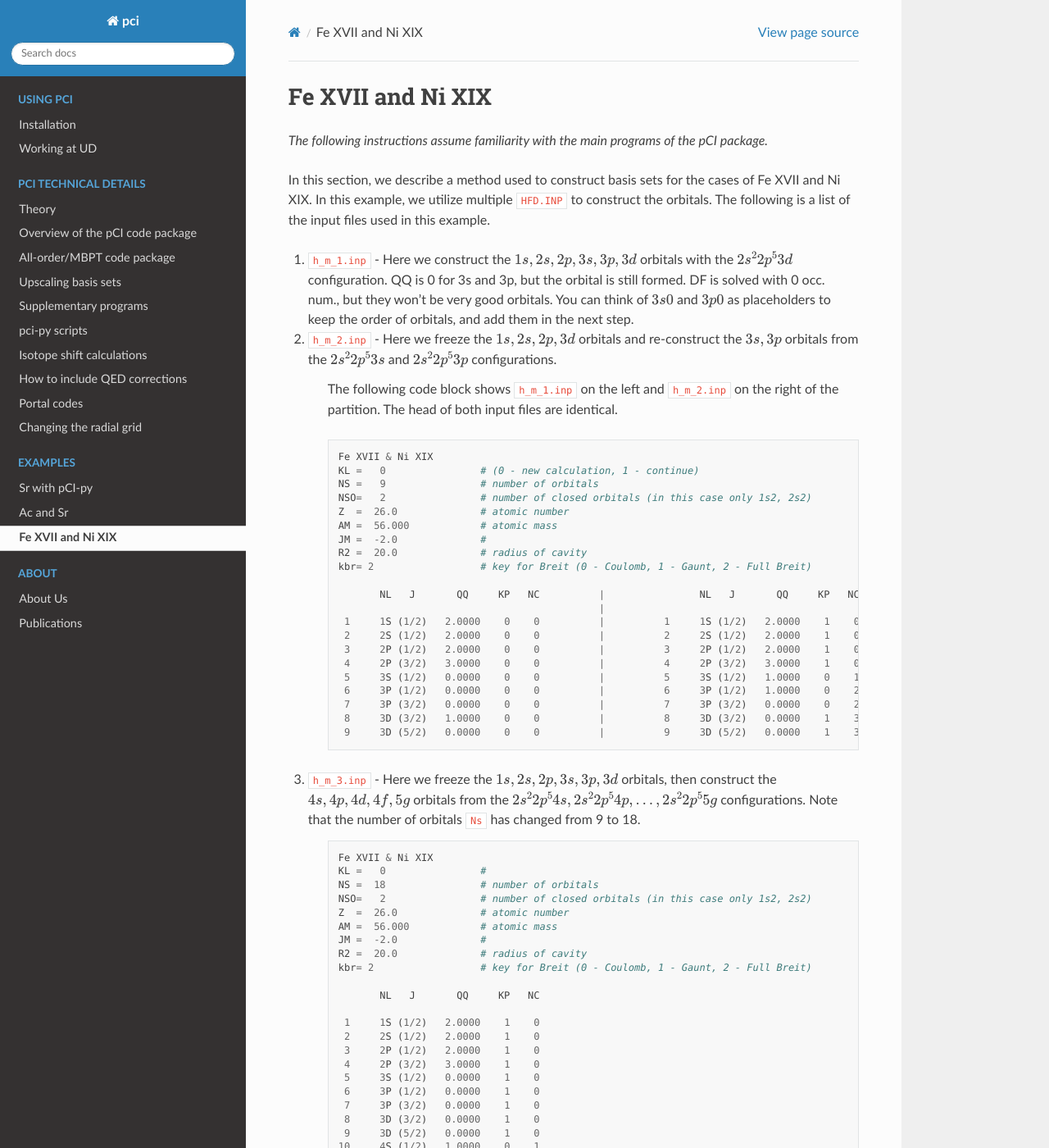
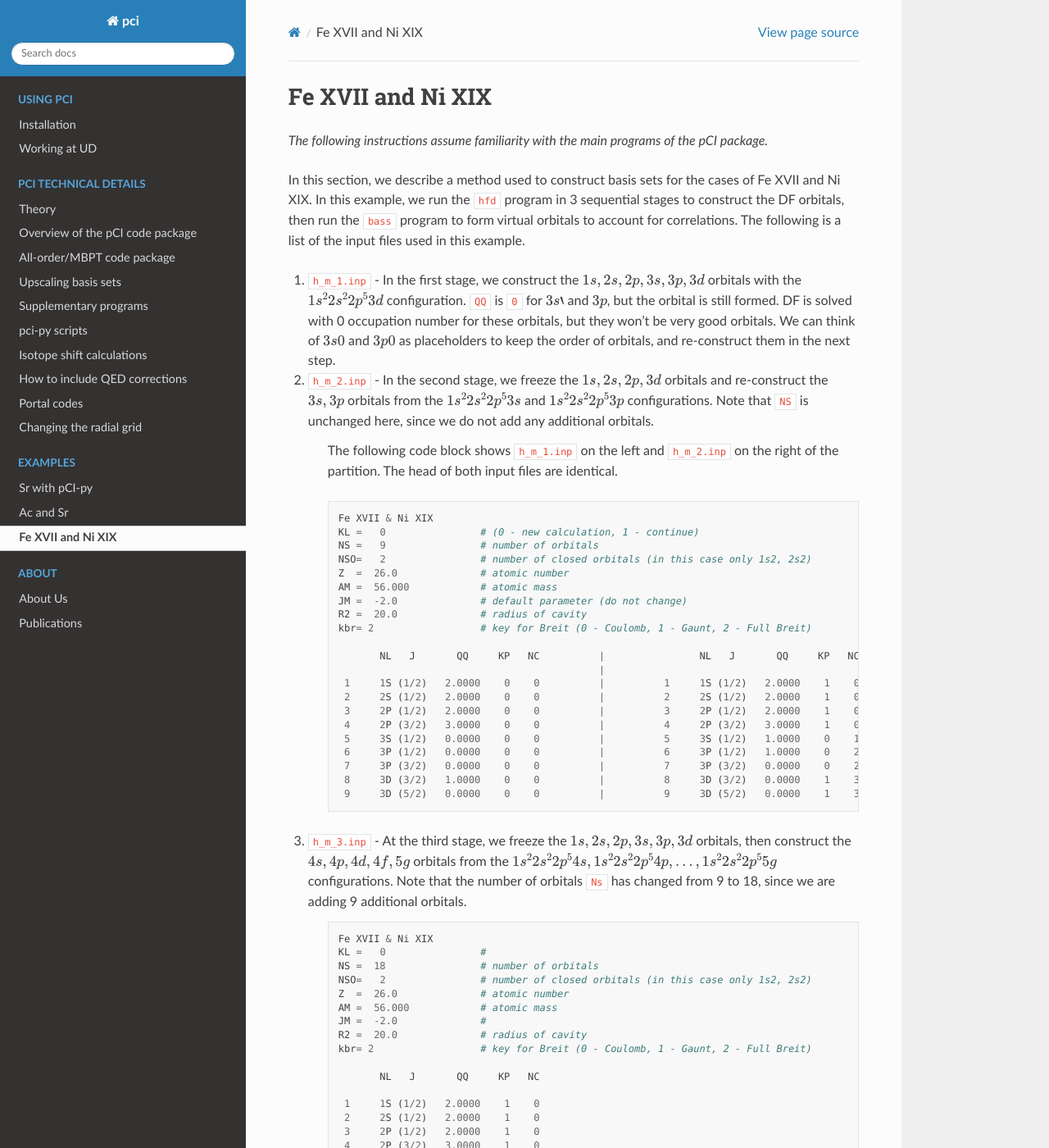
Before and after one commit to ud-pci/pCI, a Sphinx documentation site: the page built from docs/examples/hci.rst, in a window 1280 px wide and 1400 px high. Shown: the whole window at 82% size. Built offline with Sphinx 7.4.7 and the Read the Docs theme 3.1.0, drawn with Linux system fonts in a browser that asks for light colours; some of the changed text lies outside the part shown.

Commit message:
updated Fe16+ example with more details

```diff
--- a/docs/examples/hci.rst
+++ b/docs/examples/hci.rst
@@ -3,11 +3,11 @@
 
 *The following instructions assume familiarity with the main programs of the pCI package.*
 
-In this section, we describe a method used to construct basis sets for the cases of Fe XVII and Ni XIX. In this example, we utilize multiple ``HFD.INP`` to construct the orbitals. The following is a list of the input files used in this example.
+In this section, we describe a method used to construct basis sets for the cases of Fe XVII and Ni XIX. In this example, we run the ``hfd`` program in 3 sequential stages to construct the DF orbitals, then run the ``bass`` program to form virtual orbitals to account for correlations. The following is a list of the input files used in this example.
 
-1. ``h_m_1.inp`` - Here we construct the :math:`1s, 2s, 2p, 3s, 3p, 3d` orbitals with the :math:`2s^2 2p^5 3d` configuration. QQ is 0 for 3s and 3p, but the orbital is still formed. DF is solved with 0 occ. num., but they won't be very good orbitals. You can think of :math:`3s0` and :math:`3p0` as placeholders to keep the order of orbitals, and add them in the next step.
+1. ``h_m_1.inp`` - In the first stage, we construct the :math:`1s, 2s, 2p, 3s, 3p, 3d` orbitals with the :math:`1s^2 2s^2 2p^5 3d` configuration. ``QQ`` is ``0`` for :math:`3s`` and :math:`3p`, but the orbital is still formed. DF is solved with 0 occupation number for these orbitals, but they won't be very good orbitals. We can think of :math:`3s0` and :math:`3p0` as placeholders to keep the order of orbitals, and re-construct them in the next step.
 
-2. ``h_m_2.inp`` - Here we freeze the :math:`1s, 2s, 2p, 3d` orbitals and re-construct the :math:`3s, 3p` orbitals from the :math:`2s^2 2p^5 3s` and :math:`2s^2 2p^5 3p` configurations.
+2. ``h_m_2.inp`` - In the second stage, we freeze the :math:`1s, 2s, 2p, 3d` orbitals and re-construct the :math:`3s, 3p` orbitals from the :math:`1s^2 2s^2 2p^5 3s` and :math:`1s^2 2s^2 2p^5 3p` configurations. Note that ``NS`` is unchanged here, since we do not add any additional orbitals.
 
     The following code block shows ``h_m_1.inp`` on the left and ``h_m_2.inp`` on the right of the partition. The head of both input files are identical.
 
@@ -19,7 +19,7 @@
         NSO=   2                # number of closed orbitals (in this case only 1s2, 2s2)
         Z  =  26.0              # atomic number
         AM =  56.000            # atomic mass
-        JM =  -2.0              #
+        JM =  -2.0              # default parameter (do not change)
         R2 =  20.0              # radius of cavity
         kbr= 2                  # key for Breit (0 - Coulomb, 1 - Gaunt, 2 - Full Breit)
 
@@ -36,7 +36,7 @@
          9     3D (5/2)   0.0000    0    0          |          9     3D (5/2)   0.0000    1    3
 
 
-3. ``h_m_3.inp`` - Here we freeze the :math:`1s, 2s, 2p, 3s, 3p, 3d` orbitals, then construct the :math:`4s, 4p, 4d, 4f, 5g` orbitals from the :math:`2s^2 2p^5 4s, 2s^2 2p^5 4p, \dots, 2s^2 2p^5 5g` configurations. Note that the number of orbitals ``Ns`` has changed from 9 to 18.
+3. ``h_m_3.inp`` - At the third stage, we freeze the :math:`1s, 2s, 2p, 3s, 3p, 3d` orbitals, then construct the :math:`4s, 4p, 4d, 4f, 5g` orbitals from the :math:`1s^2 2s^2 2p^5 4s, 1s^2 2s^2 2p^5 4p, \dots, 1s^2 2s^2 2p^5 5g` configurations. Note that the number of orbitals ``Ns`` has changed from 9 to 18, since we are adding 9 additional orbitals.
 
     .. code-block::
 
@@ -72,7 +72,7 @@
         18     5G (9/2)   0.0000    0    5
 
 
-4. ``b_m_2.inp`` - Here we update ``HFD.DAT`` by including virtual orbitals to account for correlations.
+4. ``b_m_2.inp`` - Finally, we run the ``bass`` program to add virtual orbitals to ``HFD.DAT`` to account for correlations. Here, we are constructing the :math:`24spdfg` basis set, where the designation :math:`24spdfg` means that all orbitals up to :math:`n=24` are included for the :math:`spdfg` partial waves. Therefore, the list of orbitals included here extends to :math:`24g`, designated by ``-2.4401`` and ``2.4401``. The digital format here is represented as ``sn.nlqq``, where ``nn`` represents the principal quantum number, ``l`` is the orbital angular momentum quantum number, ``l`` is the orbital angular momentum quantum number, and ``qq`` is the occupation number of the orbital. The sign ``s`` corresponds to the total angular momentum, represeented by ``-`` for :math:`j=l-1/2`, or an empty space for :math:`j=l+1/2`. For brevity, not all orbitals are displayed.
 
     .. code-block::
 
@@ -121,9 +121,10 @@
          :
          :
          :
-         84  1.2401
+        193 -2.4401
+        194  2.4401
 
-The following bash script utilizes the above input files and forms the basis set for Fe XVII and Ni XIX.
+The following bash script utilizes the above input files and forms the final :math:`24spdfg` basis set for Fe XVII and Ni XIX.
 
 .. code-block::
 
```
Also changed, not shown: other parts of docs/examples/hci.rst (+1 -1 lines).
